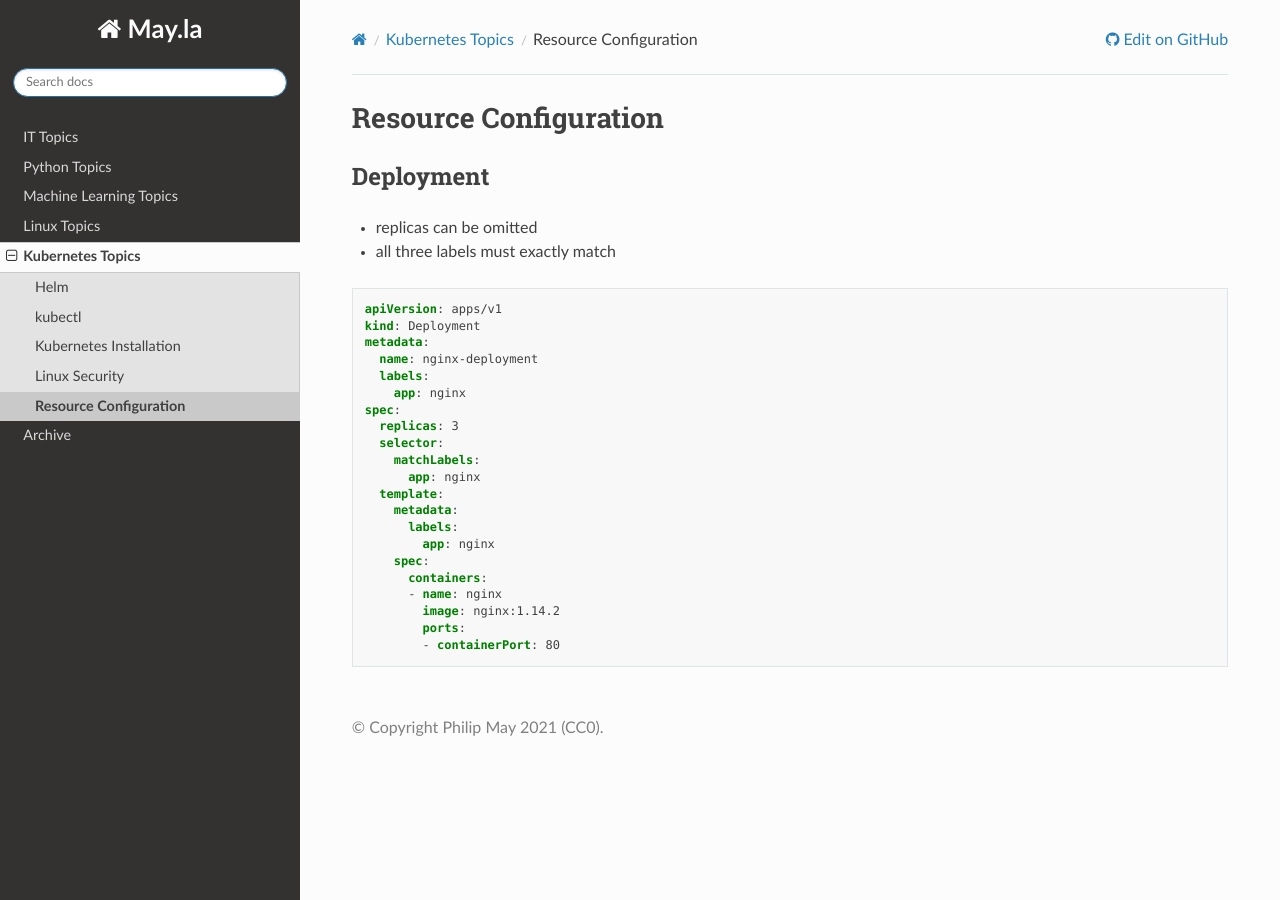
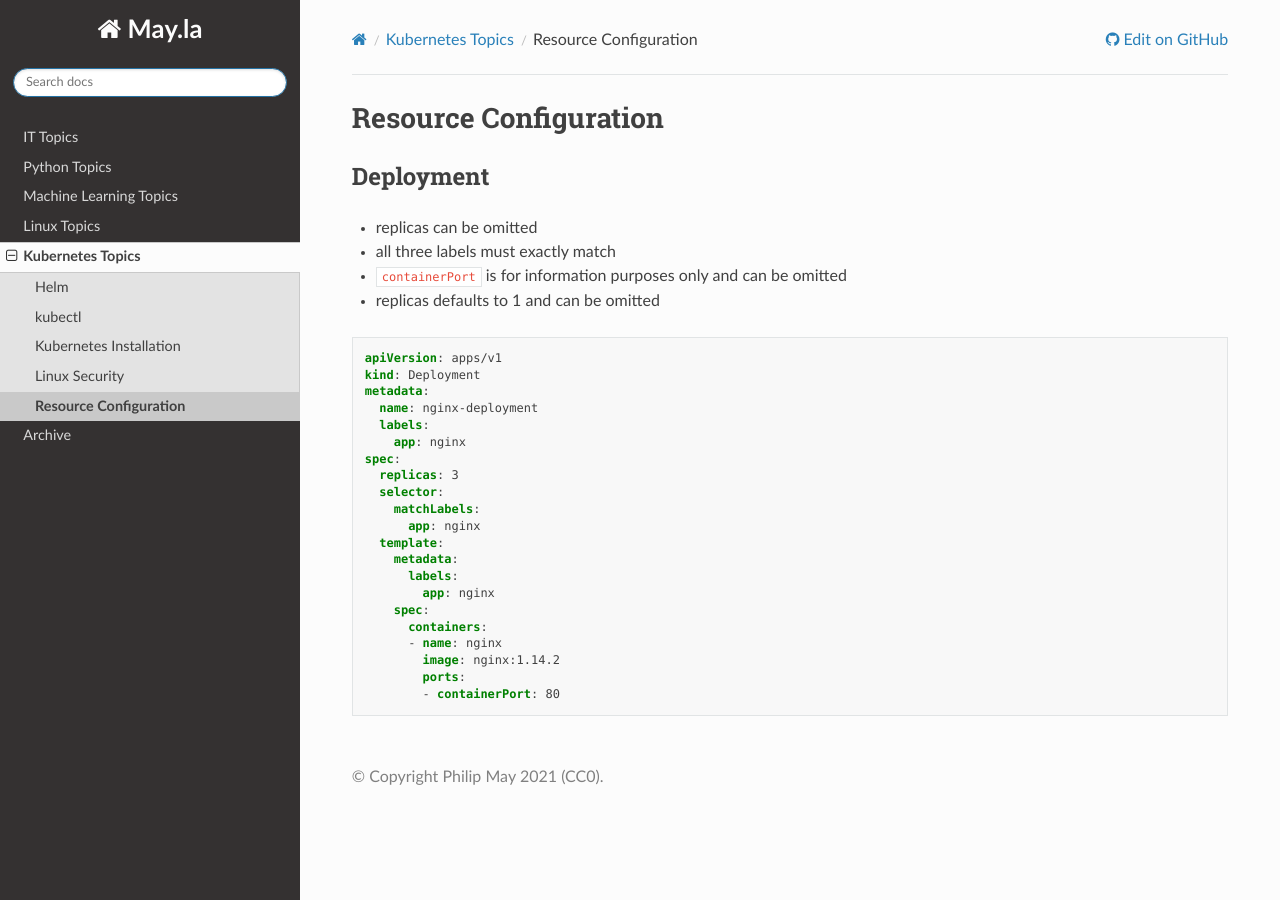
Before and after one commit to PhilipMay/May.la, a Sphinx documentation site: the page built from source/k8s/resource-config.md, in a window 1280 px wide. Built offline with Sphinx 7.4.7 and the Read the Docs theme 2.0.0, drawn with Linux system fonts in a browser that asks for light colours.

Commit message:
Update resource-config.md

````diff
--- a/source/k8s/resource-config.md
+++ b/source/k8s/resource-config.md
@@ -3,6 +3,8 @@
 ## Deployment
 - replicas can be omitted
 - all three labels must exactly match
+- `containerPort` is for information purposes only and can be omitted
+- replicas defaults to 1 and can be omitted
 
 ```yaml
 apiVersion: apps/v1
````
